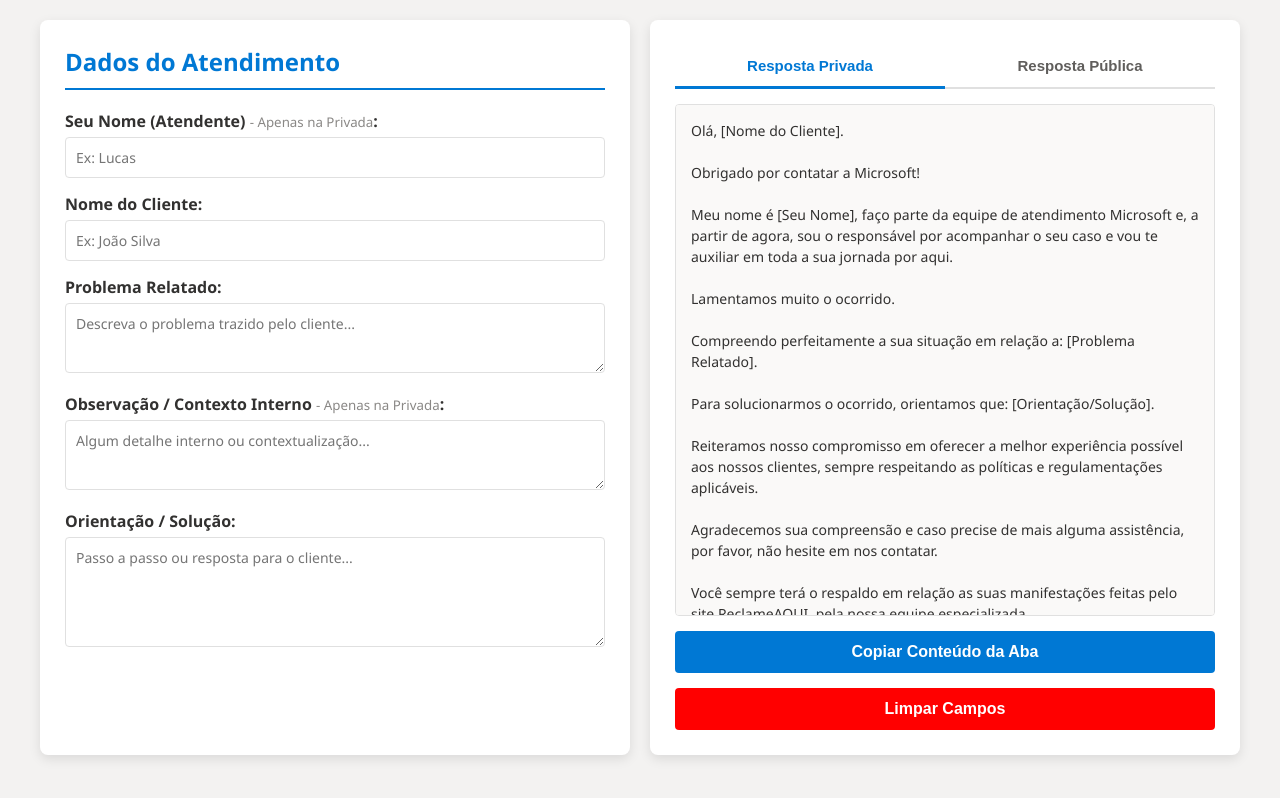
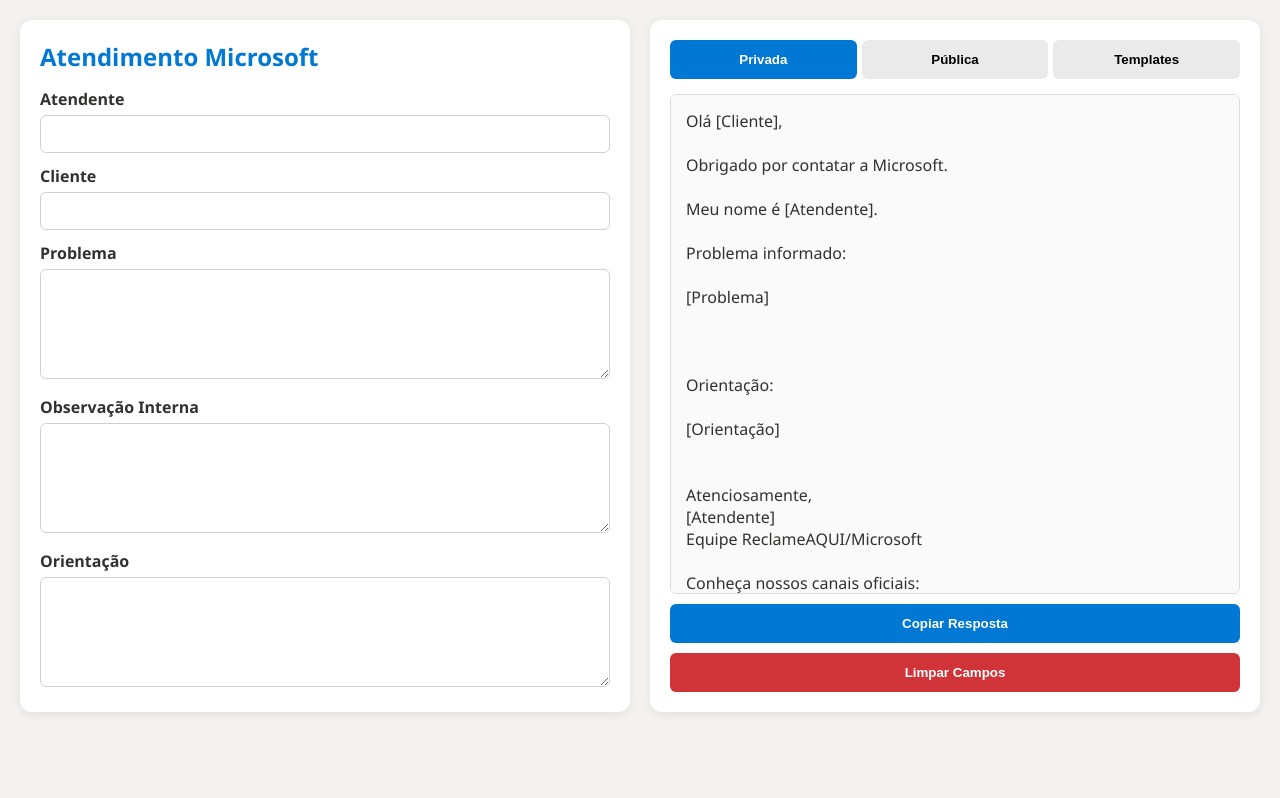
Before and after one commit to feobr/Templetes-, a plain HTML site: page index.html in a window 1280 px wide. Drawn offline with Linux system fonts and the light colour scheme.

Commit message:
Replace email generator HTML structure

```diff
--- a/index.html
+++ b/index.html
@@ -3,327 +3,439 @@
 <head>
 <meta charset="UTF-8">
 <meta name="viewport" content="width=device-width, initial-scale=1.0">
-    <title>Gerador de E-mails - ReclameAQUI / Microsoft</title>
+<title>Dashboard ReclameAQUI | Microsoft</title>
+
 <style>
-        :root {
-            --primary-color: #0078d4;
-            --background-color: #f3f2f1;
-            --card-background: #ffffff;
-            --text-color: #323130;
-            --border-color: #e0e0e0;
+*{
+    margin:0;
+    padding:0;
+    box-sizing:border-box;
 }
 
-        body {
-            font-family: 'Segoe UI', Tahoma, Geneva, Verdana, sans-serif;
-            background-color: var(--background-color);
-            color: var(--text-color);
-            margin: 0;
-            padding: 20px;
-            display: flex;
-            justify-content: center;
+body{
+    font-family:'Segoe UI',sans-serif;
+    background:#f3f2f1;
+    padding:20px;
+    color:#323130;
 }
 
-        .container {
-            width: 100%;
-            max-width: 1200px;
-            display: grid;
-            grid-template-columns: 1fr 1fr;
-            gap: 20px;
+.container{
+    display:grid;
+    grid-template-columns:1fr 1fr;
+    gap:20px;
+    max-width:1400px;
+    margin:auto;
 }
 
-        @media (max-width: 768px) {
-            .container {
-                grid-template-columns: 1fr;
-            }
+.card{
+    background:#fff;
+    border-radius:12px;
+    padding:20px;
+    box-shadow:0 2px 10px rgba(0,0,0,.08);
 }
 
-        .card {
-            background: var(--card-background);
-            border-radius: 8px;
-            box-shadow: 0 4px 12px rgba(0, 0, 0, 0.1);
-            padding: 25px;
-            box-sizing: border-box;
-            display: flex;
-            flex-direction: column;
+h2{
+    color:#0078d4;
+    margin-bottom:15px;
 }
 
-        h2 {
-            margin-top: 0;
-            color: var(--primary-color);
-            border-bottom: 2px solid var(--primary-color);
-            padding-bottom: 10px;
-            margin-bottom: 20px;
+label{
+    display:block;
+    margin-top:12px;
+    font-weight:600;
 }
 
-        .form-group {
-            margin-bottom: 15px;
+input,
+textarea{
+    width:100%;
+    padding:10px;
+    margin-top:5px;
+    border:1px solid #d1d1d1;
+    border-radius:6px;
+    font-size:14px;
 }
 
-        label {
-            display: block;
-            font-weight: 600;
-            margin-bottom: 5px;
+textarea{
+    min-height:110px;
+    resize:vertical;
 }
 
-        input[type="text"], textarea {
-            width: 100%;
-            padding: 10px;
-            border: 1px solid var(--border-color);
-            border-radius: 4px;
-            box-sizing: border-box;
-            font-family: inherit;
-            font-size: 14px;
+.tabs{
+    display:flex;
+    gap:5px;
+    margin-bottom:15px;
 }
 
-        textarea {
-            resize: vertical;
-            height: 70px;
+.tab{
+    flex:1;
+    padding:12px;
+    border:none;
+    border-radius:6px;
+    cursor:pointer;
+    background:#eaeaea;
+    font-weight:600;
 }
 
-        /* Sistema de Abas (Tabs) */
-        .tabs {
-            display: flex;
-            border-bottom: 2px solid var(--border-color);
-            margin-bottom: 15px;
+.tab.active{
+    background:#0078d4;
+    color:white;
 }
 
-        .tab-btn {
-            flex: 1;
-            padding: 12px;
-            background: none;
-            border: none;
-            font-size: 15px;
-            font-weight: bold;
-            color: #605e5c;
-            cursor: pointer;
-            transition: all 0.2s;
-            border-bottom: 3px solid transparent;
-            margin-bottom: -2px;
+.preview{
+    border:1px solid #ddd;
+    border-radius:6px;
+    background:#fafafa;
+    padding:15px;
+    height:500px;
+    overflow:auto;
+    white-space:pre-wrap;
 }
 
-        .tab-btn:hover {
-            color: var(--primary-color);
-            background-color: #f3f2f1;
+.btn{
+    width:100%;
+    padding:12px;
+    border:none;
+    border-radius:6px;
+    cursor:pointer;
+    font-weight:600;
+    margin-top:10px;
 }
 
-        .tab-btn.active {
-            color: var(--primary-color);
-            border-bottom-color: var(--primary-color);
+.btn-primary{
+    background:#0078d4;
+    color:white;
 }
 
-        .preview-box {
-            background-color: #faf9f8;
-            border: 1px solid var(--border-color);
-            border-radius: 4px;
-            padding: 15px;
-            white-space: pre-wrap;
-            font-size: 14px;
-            line-height: 1.5;
-            height: 480px;
-            overflow-y: auto;
-            flex-grow: 1;
+.btn-danger{
+    background:#d13438;
+    color:white;
 }
 
-        .btn-copy {
-            background-color: var(--primary-color);
-            color: white;
-            border: none;
-            padding: 12px 20px;
-            font-size: 16px;
-            font-weight: bold;
-            border-radius: 4px;
-            cursor: pointer;
-            width: 100%;
-            margin-top: 15px;
-            transition: background-color 0.2s;
+.template-card{
+    border:1px solid #ddd;
+    border-radius:8px;
+    padding:12px;
+    margin-bottom:10px;
+    background:white;
 }
 
-       .btn-clear {
-            background-color: var(--primary-color);
-            color: white;
-            border: none;
-            padding: 12px 20px;
-            font-size: 16px;
-            font-weight: bold;
-            border-radius: 4px;
-            cursor: pointer;
-            width: 100%;
-            margin-top: 15px;
-            transition: background-color 0.2s;
+.template-card button{
+    margin-top:8px;
+    margin-right:5px;
+    padding:8px 12px;
+    border:none;
+    border-radius:4px;
+    cursor:pointer;
+    background:#0078d4;
+    color:white;
 }
 
-
-        .btn-copy:hover {
-            background-color: #005a9e;
+#templateArea{
+    display:none;
+    height:500px;
+    overflow:auto;
 }
 
-        .btn-clear {
-            background-color: #FF0000;
-
+@media(max-width:900px){
+    .container{
+        grid-template-columns:1fr;
     }
-        .btn-clear:hover {
-            background-color: #c8c6c4;
-        }
-
-
-        .alert-success {
-            display: none;
-            background-color: #dff6dd;
-            color: #107c41;
-            padding: 10px;
-            border-radius: 4px;
-            text-align: center;
-            margin-top: 10px;
-            font-weight: 600;
 }
 </style>
 </head>
+
 <body>
 
 <div class="container">
-    <!-- Formulário de Entrada -->
+
     <div class="card">
-        <h2>Dados do Atendimento</h2>
+        <h2>Atendimento Microsoft</h2>
 
-        <div class="form-group">
-            <label for="nomeAtendente">Seu Nome (Atendente) <small style="font-weight:normal; color:#8a8886;">- Apenas na Privada</small>:</label>
-            <input type="text" id="nomeAtendente" placeholder="Ex: Lucas" oninput="atualizarGeracao()">
+        <label>Atendente</label>
+        <input id="atendente" oninput="gerarResposta()">
+
+        <label>Cliente</label>
+        <input id="cliente" oninput="gerarResposta()">
+
+        <label>Problema</label>
+        <textarea id="problema" oninput="gerarResposta()"></textarea>
+
+        <label>Observação Interna</label>
+        <textarea id="observacao" oninput="gerarResposta()"></textarea>
+
+        <label>Orientação</label>
+        <textarea id="orientacao" oninput="gerarResposta()"></textarea>
     </div>
 
-        <div class="form-group">
-            <label for="nomeCliente">Nome do Cliente:</label>
-            <input type="text" id="nomeCliente" placeholder="Ex: João Silva" oninput="atualizarGeracao()">
+    <div class="card">
+
+        <div class="tabs">
+            <button class="tab active" id="tabPrivada" onclick="mudarAba('privada')">
+                Privada
+            </button>
+
+            <button class="tab" id="tabPublica" onclick="mudarAba('publica')">
+                Pública
+            </button>
+
+            <button class="tab" id="tabTemplates" onclick="mudarAba('templates')">
+                Templates
+            </button>
         </div>
 
-        <div class="form-group">
-            <label for="problema">Problema Relatado:</label>
-            <textarea id="problema" placeholder="Descreva o problema trazido pelo cliente..." oninput="atualizarGeracao()"></textarea>
+        <div id="preview" class="preview"></div>
+
+        <div id="templateArea">
+
+            <input
+                placeholder="Pesquisar template..."
+                onkeyup="buscarTemplate(this.value)">
+
+            <br><br>
+
+            <div id="listaTemplates"></div>
+
         </div>
 
-        <div class="form-group">
-            <label for="observacao">Observação / Contexto Interno <small style="font-weight:normal; color:#8a8886;">- Apenas na Privada</small>:</label>
-            <textarea id="observacao" placeholder="Algum detalhe interno ou contextualização..." oninput="atualizarGeracao()"></textarea>
+        <button class="btn btn-primary" onclick="copiarResposta()">
+            Copiar Resposta
+        </button>
+
+        <button class="btn btn-danger" onclick="limparCampos()">
+            Limpar Campos
+        </button>
+
     </div>
 
-        <div class="form-group">
-            <label for="orientacao">Orientação / Solução:</label>
-            <textarea id="orientacao" placeholder="Passo a passo ou resposta para o cliente..." oninput="atualizarGeracao()" style="height: 110px;"></textarea>
-        </div>
-    </div>
-
-    <!-- Painel de Visualização com Abas -->
-    <div class="card">
-        <div class="tabs">
-            <button id="tabPrivada" class="tab-btn active" onclick="mudarAba('privada')">Resposta Privada</button>
-            <button id="tabPublica" class="tab-btn" onclick="mudarAba('publica')">Resposta Pública</button>
-        </div>
-
-        <div id="emailPreview" class="preview-box"></div>
-        <button class="btn-copy" onclick="copiarTexto()">Copiar Conteúdo da Aba</button>
-        <button class="btn-clear" onclick="limparCampos()">Limpar Campos</button>
-        <div id="successAlert" class="alert-success">✓ Texto copiado para a área de transferência!</div>
-    </div>
 </div>
 
 <script>
-    // Estado global da aba ativa ('privada' ou 'publica')
-    let abaAtiva = 'privada';
 
-    const textoFixoFinal = `Reiteramos nosso compromisso em oferecer a melhor experiência possível aos nossos clientes, sempre respeitando as políticas e regulamentações aplicáveis.
+let abaAtual = "privada";
 
-Agradecemos sua compreensão e caso precise de mais alguma assistência, por favor, não hesite em nos contatar.
+const templates = [
+    {
+        id:1,
+        categoria:"Conta Microsoft",
+        titulo:"Conta Bloqueada",
+        problema:"Conta Microsoft bloqueada",
+        orientacao:"Realizar recuperação através do formulário oficial Microsoft."
+    },
+    {
+        id:2,
+        categoria:"Xbox",
+        titulo:"Game Pass",
+        problema:"Problema com assinatura Game Pass",
+        orientacao:"Validar pagamento, assinatura ativa e conta utilizada."
+    },
+    {
+        id:3,
+        categoria:"Windows",
+        titulo:"Ativação",
+        problema:"Erro de ativação do Windows",
+        orientacao:"Executar solucionador de ativação e validar licença."
+    }
+];
 
-Você sempre terá o respaldo em relação as suas manifestações feitas pelo site ReclameAQUI, pela nossa equipe especializada.
+function assinatura(){
 
-Estamos sempre à sua disposição!
+    const atendente =
+    document.getElementById("atendente").value.trim()
+    || "[Atendente]";
 
-Desejo a você um ótimo dia!
-
+    return `
 Atenciosamente,
-
+${atendente}
 Equipe ReclameAQUI/Microsoft
 
 Conheça nossos canais oficiais:
-Central de Atendimento: 0800 761 7454 / ://microsoft.com
-Xbox: https://xbox.com
-Facebook: BrasilWindows / MSFTBrasil
-TikTok: @MicrosoftBrasil
-Instagram: Microsoftbr
-X: @MicrosoftAjuda`;
 
-    function mudarAba(aba) {
-        abaAtiva = aba;
+Central de Atendimento: 0800 761 7454
+https://microsoft.com
 
-        // Atualiza as classes visuais dos botões
-        document.getElementById('tabPrivada').classList.toggle('active', aba === 'privada');
-        document.getElementById('tabPublica').classList.toggle('active', aba === 'publica');
+Xbox:
+https://xbox.com
 
-        atualizarGeracao();
+Facebook:
+BrasilWindows / MSFTBrasil
+
+TikTok:
+@MicrosoftBrasil
+
+Instagram:
+Microsoftbr
+
+X:
+@MicrosoftAjuda
+`;
 }
 
-    function atualizarGeracao() {
-        const atendente = document.getElementById('nomeAtendente').value || '[Seu Nome]';
-        const nome = document.getElementById('nomeCliente').value || '[Nome do Cliente]';
-        const problema = document.getElementById('problema').value || '[Problema Relatado]';
-        const observacao = document.getElementById('observacao').value;
-        const orientacao = document.getElementById('orientacao').value || '[Orientação/Solução]';
+function gerarResposta(){
 
-        let corpoEmail = "";
+    const cliente =
+    document.getElementById("cliente").value || "[Cliente]";
 
-        if (abaAtiva === 'privada') {
-            // E-mail Privado
-            corpoEmail += `Olá, ${nome}.\n\n`;
-            corpoEmail += `Obrigado por contatar a Microsoft!\n\n`;
-            corpoEmail += `Meu nome é ${atendente}, faço parte da equipe de atendimento Microsoft e, a partir de agora, sou o responsável por acompanhar o seu caso e vou te auxiliar em toda a sua jornada por aqui.\n\n`;
-            corpoEmail += `Lamentamos muito o ocorrido.\n\n`;
-            corpoEmail += `Compreendo perfeitamente a sua situação em relação a: ${problema}.\n\n`;
-            if (observacao.trim() !== "") {
-                corpoEmail += `Analisamos o seu histórico e identificamos que: ${observacao}.\n\n`;
-            }
-            corpoEmail += `Para solucionarmos o ocorrido, orientamos que: ${orientacao}.\n\n`;
+    const atendente =
+    document.getElementById("atendente").value || "[Atendente]";
+
+    const problema =
+    document.getElementById("problema").value || "[Problema]";
+
+    const observacao =
+    document.getElementById("observacao").value;
+
+    const orientacao =
+    document.getElementById("orientacao").value || "[Orientação]";
+
+    let texto = "";
+
+    if(abaAtual === "privada"){
+
+        texto = `Olá ${cliente},
+
+Obrigado por contatar a Microsoft.
+
+Meu nome é ${atendente}.
+
+Problema informado:
+
+${problema}
+
+${observacao ? "Observação Interna:\n" + observacao + "\n" : ""}
+
+Orientação:
+
+${orientacao}
+
+${assinatura()}`;
 
     } else {
-            // E-mail Público
-            corpoEmail += `Olá, ${nome}.\n\n`;
-            corpoEmail += `Obrigado por contatar a Microsoft!\n\n`;
-            corpoEmail += `Em atenção à sua manifestação sobre: ${problema}.\n\n`;
-            corpoEmail += `Esclarecemos e orientamos que: ${orientacao}.\n\n`;
+
+        texto = `Olá ${cliente},
+
+Obrigado pelo contato.
+
+Em atenção à sua manifestação:
+
+${problema}
+
+Esclarecemos que:
+
+${orientacao}
+
+${assinatura()}`;
+
     }
 
-        // Adiciona a assinatura padrão solicitada em ambas as opções
-        corpoEmail += textoFixoFinal;
-
-        document.getElementById('emailPreview').innerText = corpoEmail;
+    document.getElementById("preview").innerText = texto;
 }
 
-        function limparCampos() {
-            // Campos específicos que devem ser limpos conforme solicitado
-            document.getElementById('nomeAtendente').value = '';
-            document.getElementById('nomeCliente').value = '';
-            document.getElementById('problema').value = '';
-            document.getElementById('observacao').value = '';
-            document.getElementById('orientacao').value = '';
-            atualizarGeracao()
-           // Os demais campos do formulário permanecem intactos
+function mudarAba(aba){
+
+    abaAtual = aba;
+
+    document
+        .querySelectorAll(".tab")
+        .forEach(btn => btn.classList.remove("active"));
+
+    document.getElementById("preview").style.display = "block";
+    document.getElementById("templateArea").style.display = "none";
+
+    if(aba === "privada"){
+        document.getElementById("tabPrivada").classList.add("active");
+        gerarResposta();
+        return;
     }
 
+    if(aba === "publica"){
+        document.getElementById("tabPublica").classList.add("active");
+        gerarResposta();
+        return;
+    }
 
-    function copiarTexto() {
-        const texto = document.getElementById('emailPreview').innerText;
-        navigator.clipboard.writeText(texto).then(() => {
-            const alerta = document.getElementById('successAlert');
-            alerta.style.display = 'block';
-            setTimeout(() => {
-                alerta.style.display = 'none';
-            }, 3000);
-        }).catch(err => {
-            alert('Erro ao copiar o texto: ', err);
+    document.getElementById("tabTemplates").classList.add("active");
+    document.getElementById("preview").style.display = "none";
+    document.getElementById("templateArea").style.display = "block";
+
+    carregarTemplates();
+}
+
+function carregarTemplates(lista = templates){
+
+    let html = "";
+
+    lista.forEach(template => {
+
+        html += `
+        <div class="template-card">
+
+            <strong>${template.categoria}</strong><br>
+
+            ${template.titulo}
+
+            <br><br>
+
+            <button onclick="usarTemplate(${template.id})">
+                Usar
+            </button>
+
+        </div>
+        `;
+    });
+
+    document.getElementById("listaTemplates").innerHTML = html;
+}
+
+function usarTemplate(id){
+
+    const t = templates.find(x => x.id === id);
+
+    if(!t) return;
+
+    document.getElementById("problema").value = t.problema;
+    document.getElementById("orientacao").value = t.orientacao;
+
+    mudarAba("privada");
+    gerarResposta();
+}
+
+function buscarTemplate(valor){
+
+    const filtrados = templates.filter(t =>
+        t.titulo.toLowerCase().includes(valor.toLowerCase()) ||
+        t.categoria.toLowerCase().includes(valor.toLowerCase())
+    );
+
+    carregarTemplates(filtrados);
+}
+
+function copiarResposta(){
+
+    const texto =
+    document.getElementById("preview").innerText;
+
+    navigator.clipboard.writeText(texto)
+        .then(() => {
+            alert("Resposta copiada com sucesso!");
+        })
+        .catch(err => {
+            alert("Erro ao copiar: " + err);
         });
 }
 
+function limparCampos(){
 
-    // Inicializa a página
-    window.onload = atualizarGeracao;
+    document.getElementById("atendente").value = "";
+    document.getElementById("cliente").value = "";
+    document.getElementById("problema").value = "";
+    document.getElementById("observacao").value = "";
+    document.getElementById("orientacao").value = "";
+
+    gerarResposta();
+}
+
+gerarResposta();
+
 </script>
 
 </body>
```
Lines whose indentation alone changed are shown as unchanged.
